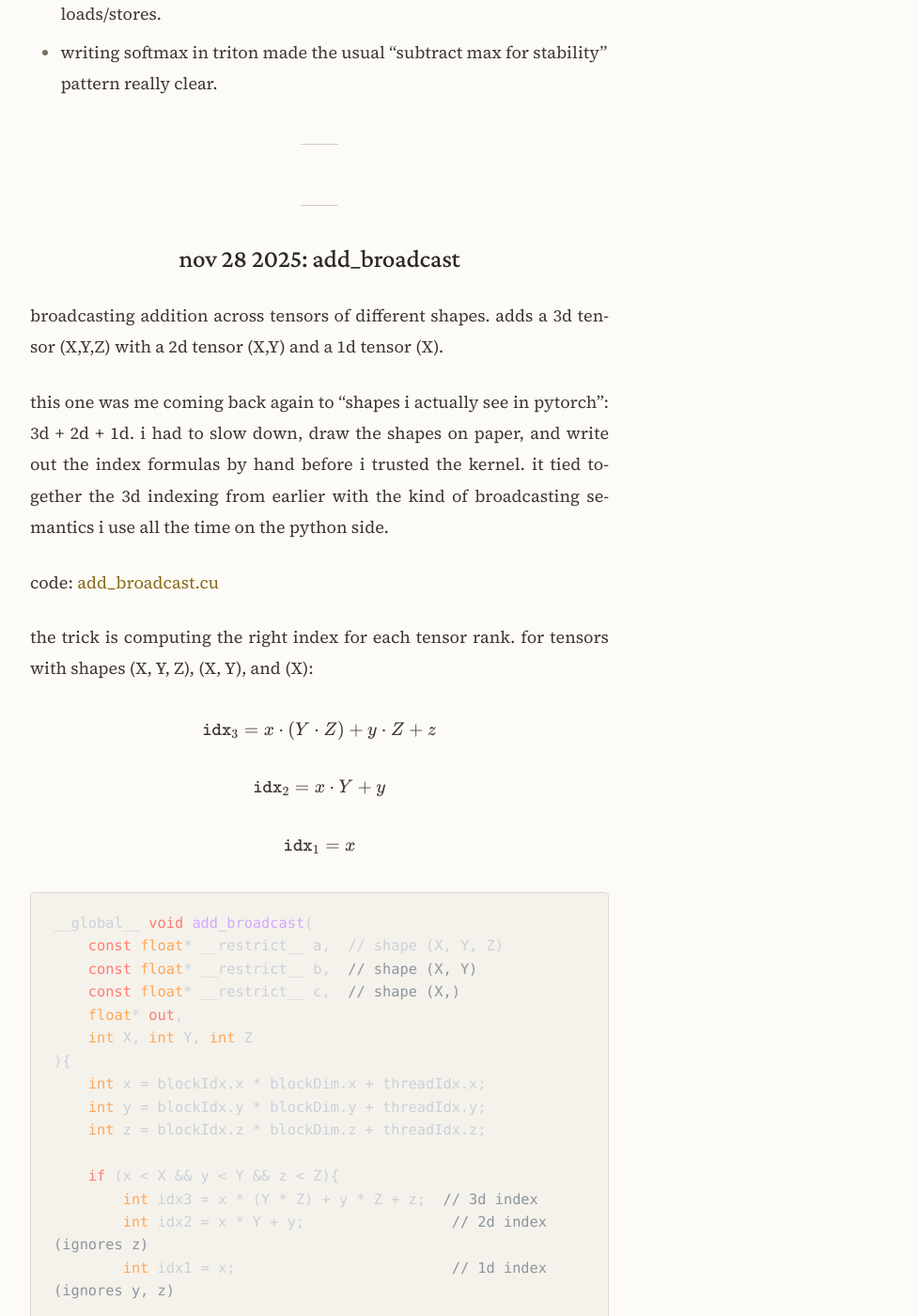
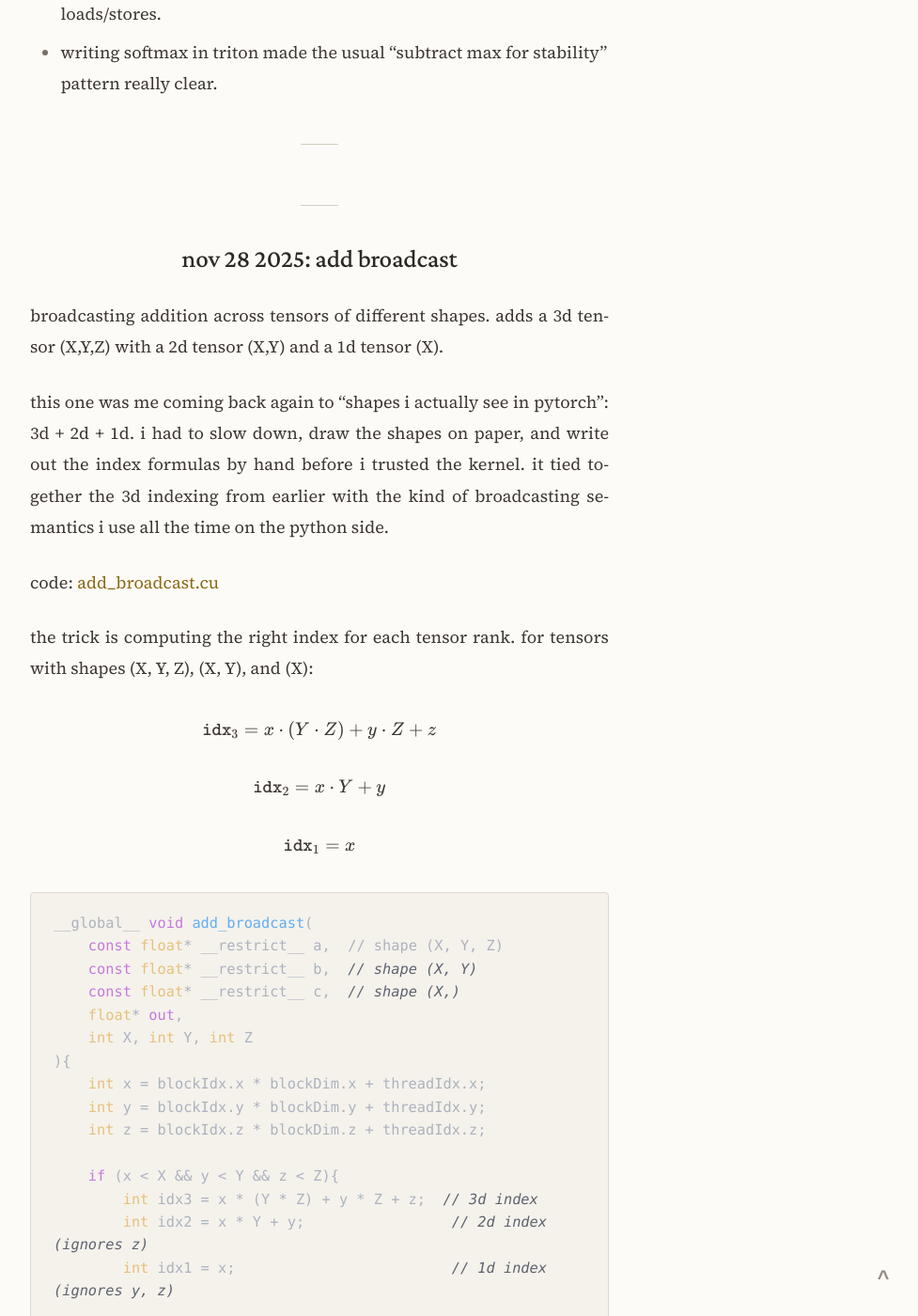
Before and after one commit to niyarrbarman/cuda, a Jekyll site: the page built from index.md, in a window 1280 px wide and 1400 px high, scrolled down 9701 px. Shown: the whole window at 94% size, without its empty margins (300-1277 px from the left). Built offline with Jekyll 4.4.1, drawn with Linux system fonts in a browser that asks for light colours; nearby versions of some CDN libraries; a script that is not in the unit is left out.

Commit message:
scroll up

```diff
--- a/_layouts/default.html
+++ b/_layouts/default.html
@@ -68,6 +65,7 @@
                 --hr: #d4cdc0;
                 --toc-bg: #f8f5ef;
                 --accent: #c4a35a;
+                --bg-rgba: rgba(253, 251, 247, 0.1);
             }
             [data-theme="dark"] {
                 --bg: #1a1814;
@@ -84,6 +82,7 @@
                 --hr: #3d362c;
                 --toc-bg: #221e18;
                 --accent: #c4a35a;
+                --bg-rgba: rgba(26, 24, 20, 0.1);
             }
             * {
                 box-sizing: border-box;
@@ -128,6 +127,33 @@
                 color: var(--muted);
             }
             .theme-toggle:hover {
+                opacity: 1;
+            }
+            .scroll-to-top {
+                position: fixed;
+                bottom: 20px;
+                right: 20px;
+                background: var(--bg-rgba);
+                backdrop-filter: blur(10px);
+                -webkit-backdrop-filter: blur(10px);
+                border: none;
+                border-radius: 50%;
+                width: 40px;
+                height: 40px;
+                display: flex;
+                align-items: center;
+                justify-content: center;
+                cursor: pointer;
+                font-size: 1.2em;
+                font-weight: bold;
+                opacity: 0;
+                transition: opacity 0.2s;
+                color: var(--muted);
+            }
+            .scroll-to-top.visible {
+                opacity: 0.8;
+            }
+            .scroll-to-top:hover {
                 opacity: 1;
             }
             h1.site-title {
@@ -538,6 +564,13 @@
                     top: -5px;
                     right: -5px;
                 }
+                .scroll-to-top {
+                    bottom: 10px;
+                    right: 10px;
+                    width: 35px;
+                    height: 35px;
+                    font-size: 1em;
+                }
                 .toc {
                     padding: 14px 18px;
                 }
@@ -586,6 +619,14 @@
         </header>
 
         <div class="content">{{ content }}</div>
+
+        <button
+            class="scroll-to-top"
+            onclick="scrollToTop()"
+            aria-label="Scroll to top"
+        >
+            ^
+        </button>
 
         <footer>
             <p><em>work in progress. adding more as i learn.</em></p>
--- a/index.md
+++ b/index.md
@@ -289,7 +289,7 @@
 
 ---
 
-## nov 28 2025: add_broadcast
+## nov 28 2025: add broadcast
 
 broadcasting addition across tensors of different shapes. adds a 3d tensor (X,Y,Z) with a 2d tensor (X,Y) and a 1d tensor (X).
 
```
Also changed, not shown: other parts of _layouts/default.html (+17 -5 lines).
